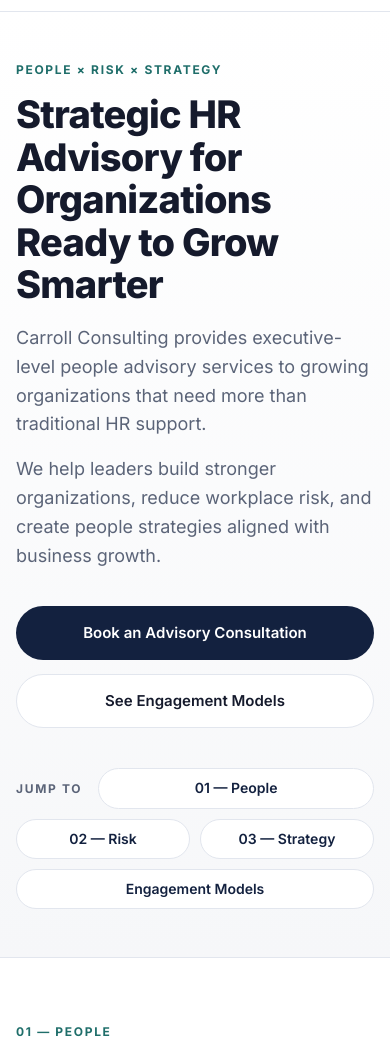
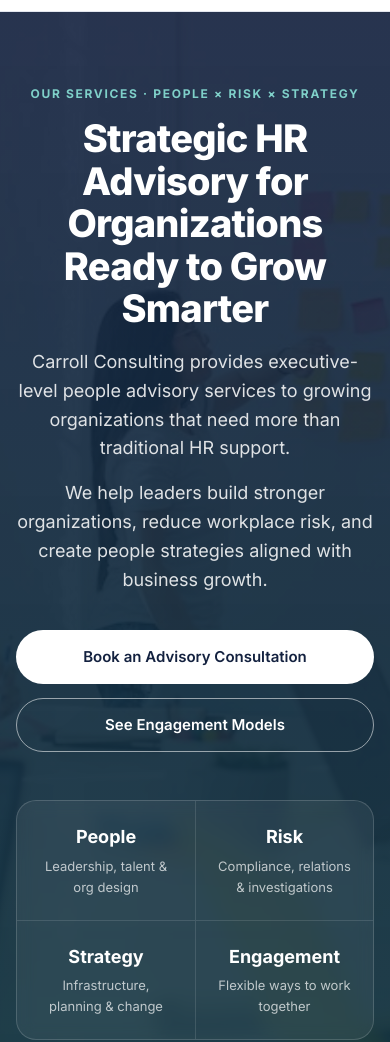
Before and after one commit to Alloo4/Carroll-consulting, a plain HTML site: page pages/services.html in a window 390 px wide. Shown: the part 61-1103 px from the top of the page. Drawn offline with Linux system fonts and the light colour scheme.

Commit message:
Services: photo hero, centred sections, unnumbered section labels
Co-Authored-By: Claude Opus 5.5 <noreply@anthropic.com>

```diff
--- a/css/styles.css
+++ b/css/styles.css
@@ -366,16 +366,48 @@ h3 { font-size: 20px; font-weight: 700; letter-spacing: -0.01em; }
 .service-head h2 { margin-bottom: 16px; }
 .service-head .lead { margin-top: 18px; }
 .service-head .body-copy strong { color: var(--ink); }
+/* Services page: centred section headers and card content */
+.service-head { grid-template-columns: 1fr; gap: 18px; justify-items: center; text-align: center; max-width: 820px; margin-left: auto; margin-right: auto; }
+.service-head .lead, .service-head .body-copy { max-width: 680px; margin-left: auto; margin-right: auto; }
+.service-block .section-head { text-align: center; max-width: 820px; margin-left: auto; margin-right: auto; }
+.service-block .section-head .lead { margin-left: auto; margin-right: auto; }
+.service-card, .engage { text-align: center; }
+
+/* SERVICES HERO: centered copy over a photo, with a glass "jump to" panel */
+.services-hero {
+  position: relative; text-align: center; color: #fff; padding: 128px 0 72px;
+  background-color: var(--navy);
+  background-image:
+    linear-gradient(180deg, rgba(19,33,63,.90) 0%, rgba(19,33,63,.82) 50%, rgba(18,52,64,.94) 100%),
+    url("../assets/img/services-hero.jpg");
+  background-size: cover; background-position: center 30%;
+}
+.services-hero .eyebrow { color: var(--teal-light); }
+.services-hero h1 { color: #fff; max-width: 920px; margin-left: auto; margin-right: auto; }
+.services-hero .lead { color: rgba(255,255,255,.86); max-width: 720px; margin-left: auto; margin-right: auto; }
+.services-hero .hero-actions { justify-content: center; }
+.services-hero .btn-primary { background: #fff; color: var(--navy); }
+.services-hero .btn-primary:hover { background: var(--teal-soft); }
+.services-hero .btn-ghost { background: transparent; color: #fff; border-color: rgba(255,255,255,.55); }
+.services-hero .btn-ghost:hover { border-color: #fff; background: rgba(255,255,255,.08); }
 
 /* In-page navigation on the Services page */
-.jump-nav { display: flex; flex-wrap: wrap; align-items: center; gap: 10px; margin-top: 40px; }
-.jump-label { font-size: 12px; font-weight: 700; letter-spacing: .14em; text-transform: uppercase; color: var(--muted); margin-right: 6px; }
+.jump-nav {
+  display: grid; grid-template-columns: repeat(4, 1fr); margin: 72px auto 0; max-width: 1040px;
+  border: 1px solid rgba(255,255,255,.16); border-radius: 20px; overflow: hidden;
+  background: rgba(255,255,255,.06); backdrop-filter: blur(8px); -webkit-backdrop-filter: blur(8px);
+}
 .jump-nav a {
-  display: inline-flex; align-items: center; min-height: 40px; padding: 8px 16px; border-radius: 999px;
-  border: 1px solid var(--line); background: #fff; font-size: 14px; font-weight: 600; color: var(--navy);
-  transition: border-color .2s, background .2s;
+  display: grid; gap: 4px; justify-items: center; align-content: start; padding: 22px 18px; color: #fff; text-align: center;
+  border-left: 1px solid rgba(255,255,255,.12); transition: background .2s;
 }
-.jump-nav a:hover { border-color: var(--teal); background: var(--teal-soft); }
+.jump-nav a:first-child { border-left: 0; }
+.jump-nav a:hover, .jump-nav a:focus-visible { background: rgba(127,208,201,.14); }
+.jump-title { font-size: 18px; font-weight: 700; }
+.jump-desc { font-size: 13px; color: rgba(255,255,255,.7); }
+@media (max-width: 700px) {
+  .services-hero { background-image: linear-gradient(180deg, rgba(19,33,63,.9) 0%, rgba(18,52,64,.94) 100%), url("../assets/img/services-hero-sm.jpg"); }
+}
 .service-grid { display: grid; grid-template-columns: repeat(2, 1fr); gap: 20px; }
 .service-card { background: #fff; border: 1px solid var(--line); border-radius: var(--radius); padding: 30px; }
 .service-card.alt-bg { background: var(--bg); }
@@ -555,7 +587,10 @@ footer { background: #fff; border-top: 1px solid var(--line); padding: 72px 0 40
   .journey { grid-template-columns: 1fr; max-width: 420px; margin: 0 auto; }
   .journey-loop { display: block; text-align: center; }
   .journey-loop svg { display: inline-block; vertical-align: -3px; margin-right: 6px; }
-  .jump-nav a { flex: 1 1 calc(50% - 10px); justify-content: center; }
+  .jump-nav { grid-template-columns: 1fr 1fr; margin-top: 48px; }
+  .jump-nav a:nth-child(3) { border-left: 0; }
+  .jump-nav a:nth-child(n+3) { border-top: 1px solid rgba(255,255,255,.12); }
+  .services-hero { padding: 72px 0 48px; }
 }
 @media (max-width: 420px) {
   /* Wordmark collapses to the mark so the CTA and menu button still fit. */
--- a/pages/services.html
+++ b/pages/services.html
@@ -15,6 +15,8 @@
 <link rel="preconnect" href="https://fonts.googleapis.com">
 <link rel="preconnect" href="https://fonts.gstatic.com" crossorigin>
 <link rel="stylesheet" href="../css/styles.css">
+<link rel="preload" as="image" href="../assets/img/services-hero.jpg" media="(min-width: 701px)">
+<link rel="preload" as="image" href="../assets/img/services-hero-sm.jpg" media="(max-width: 700px)">
 <link rel="preload" as="style" href="https://fonts.googleapis.com/css2?family=Inter:wght@400;500;600;700;800&display=swap">
 <link rel="stylesheet" href="https://fonts.googleapis.com/css2?family=Inter:wght@400;500;600;700;800&display=swap" media="print" onload="this.media='all'">
 <noscript><link rel="stylesheet" href="https://fonts.googleapis.com/css2?family=Inter:wght@400;500;600;700;800&display=swap"></noscript>
@@ -46,9 +48,9 @@
 <main id="main">
 
 <!-- HERO -->
-<section class="page-hero">
+<section class="page-hero services-hero">
   <div class="wrap">
-    <p class="eyebrow">People × Risk × Strategy</p>
+    <p class="eyebrow">Our Services · People × Risk × Strategy</p>
     <h1>Strategic HR Advisory for Organizations Ready to Grow Smarter</h1>
     <p class="lead">Carroll Consulting provides executive-level people advisory services to growing organizations that need more than traditional HR support.</p>
     <p class="lead">We help leaders build stronger organizations, reduce workplace risk, and create people strategies aligned with business growth.</p>
@@ -57,11 +59,10 @@
       <a href="#engagement" class="btn btn-ghost">See Engagement Models</a>
     </div>
     <nav class="jump-nav" aria-label="On this page">
-      <span class="jump-label">Jump to</span>
-      <a href="#people">01 — People</a>
-      <a href="#risk">02 — Risk</a>
-      <a href="#strategy">03 — Strategy</a>
-      <a href="#engagement">Engagement Models</a>
+      <a href="#people"><span class="jump-title">People</span><span class="jump-desc">Leadership, talent &amp; org design</span></a>
+      <a href="#risk"><span class="jump-title">Risk</span><span class="jump-desc">Compliance, relations &amp; investigations</span></a>
+      <a href="#strategy"><span class="jump-title">Strategy</span><span class="jump-desc">Infrastructure, planning &amp; change</span></a>
+      <a href="#engagement"><span class="jump-title">Engagement</span><span class="jump-desc">Flexible ways to work together</span></a>
     </nav>
   </div>
 </section>
@@ -71,7 +72,7 @@
   <div class="wrap">
     <div class="service-head">
       <div>
-        <p class="eyebrow">01 — People</p>
+        <p class="eyebrow">People</p>
         <h2>Build a Stronger Organization.</h2>
         <p class="lead">Your people strategy should be intentional—not reactive.</p>
       </div>
@@ -113,7 +114,7 @@
   <div class="wrap">
     <div class="service-head">
       <div>
-        <p class="eyebrow">02 — Risk</p>
+        <p class="eyebrow">Risk</p>
         <h2>Reduce Workplace Risk Before It Becomes a Business Problem.</h2>
       </div>
       <div class="body-copy">
@@ -159,7 +160,7 @@
   <div class="wrap">
     <div class="service-head">
       <div>
-        <p class="eyebrow">03 — Strategy</p>
+        <p class="eyebrow">Strategy</p>
         <h2>Build the Infrastructure Required to Scale.</h2>
         <p class="lead">Growth without infrastructure creates chaos.</p>
       </div>
```
Also changed, not shown: assets/img/services-hero-sm.jpg (added), assets/img/services-hero.jpg (added).
